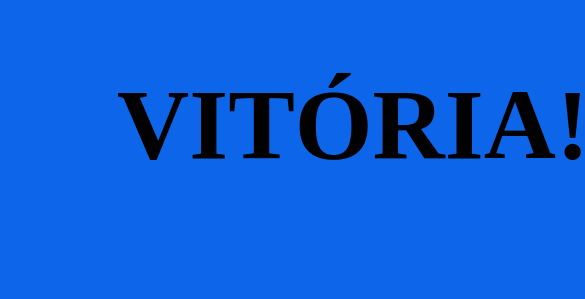
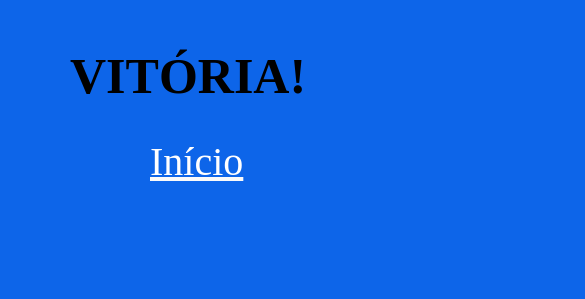
Before and after one commit to LucianoFreitas16/jogo-laxcados, a plain HTML site: page html/vitoria.html in a window 390 px wide. Shown: the top 299 px of the page, 585 px wide, since content can reach past the window. Drawn offline with Linux system fonts and the light colour scheme.

Commit message:
responsividade

```diff
--- a/css/index.css
+++ b/css/index.css
@@ -81,4 +81,12 @@ body {
     font-size: 30px;
     margin: auto;
   }
+  .gameOver,.vitoria{
+   font-size: 25px;
+   margin-left: 70px;
+  }
+  #over, #win{
+    margin-left: 150px;
+  }
+
 }
```
